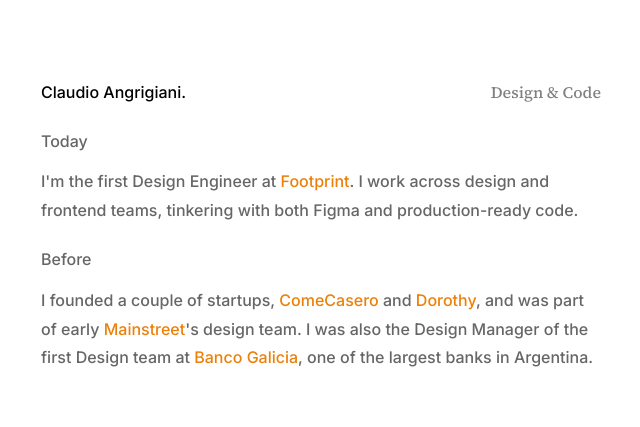
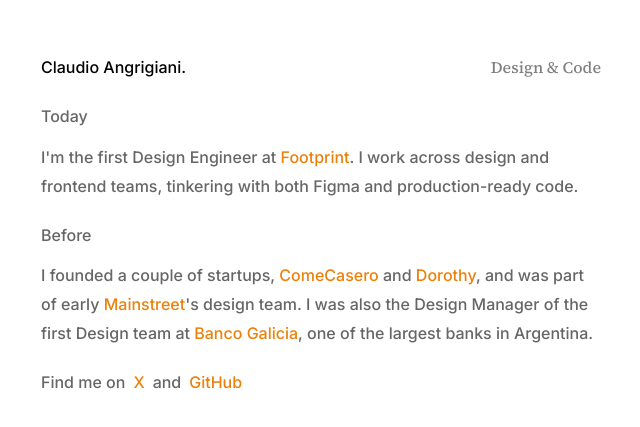
Before and after one commit to clodoan/portfolio-2025, a Next.js app: page / in a window 1280 px wide. Shown: the part 171-598 px from the top of the page, without its empty margins (319-959 px from the left). Built offline with nearby package versions, Linux system fonts and the light colour scheme; what tailwindcss-motion would draw is missing.

Commit message:
add color

```diff
--- a/src/app/globals.css
+++ b/src/app/globals.css
@@ -9,6 +9,7 @@
 	--text-tertiary: #808080;
 	--accent: #ed8008;
 	--accent-muted: #d97507;
+	--accent-translucent: rgba(237, 128, 8, 0.5);
 }
 
 .dark {
@@ -18,6 +19,7 @@
 	--text-tertiary: #8c8c8c;
 	--accent: #ed8008;
 	--accent-muted: #ff9f2b;
+	--accent-translucent: rgba(237, 128, 8, 0.5);
 }
 
 a {
--- a/src/app/page.tsx
+++ b/src/app/page.tsx
@@ -20,6 +20,12 @@
       "design team. I was also the Design Manager of the first Design team at " +
       "<a href='https://www.bancogalicia.com.ar' target='_blank' rel='noopener noreferrer'>Banco Galicia</a>, " +
       "one of the largest banks in Argentina.",
+  },
+  contact: {
+    findMe:
+      "Find me on " +
+      "<a href='https://x.com/clodoan' target='_blank' rel='noopener noreferrer'>X</a> " +
+      "and <a href='https://github.com/clodoan' target='_blank' rel='noopener noreferrer'>GitHub</a>",
   },
 };
 
@@ -47,6 +53,9 @@
             {parse(content.before.content)}
           </p>
         </div>
+        <div className="inline-flex gap-2 text-body-1 text-secondary">
+          {parse(content.contact.findMe)}
+        </div>
       </div>
     </div>
   );
```
